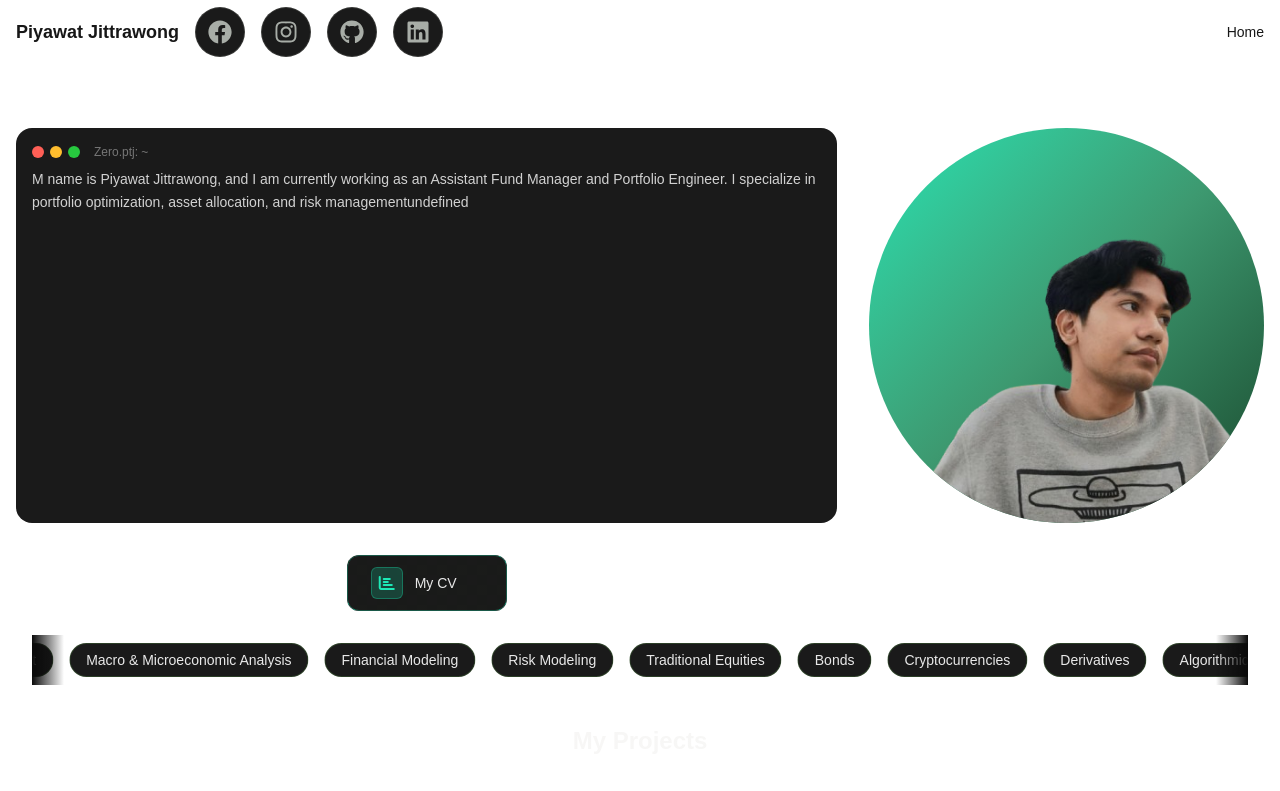
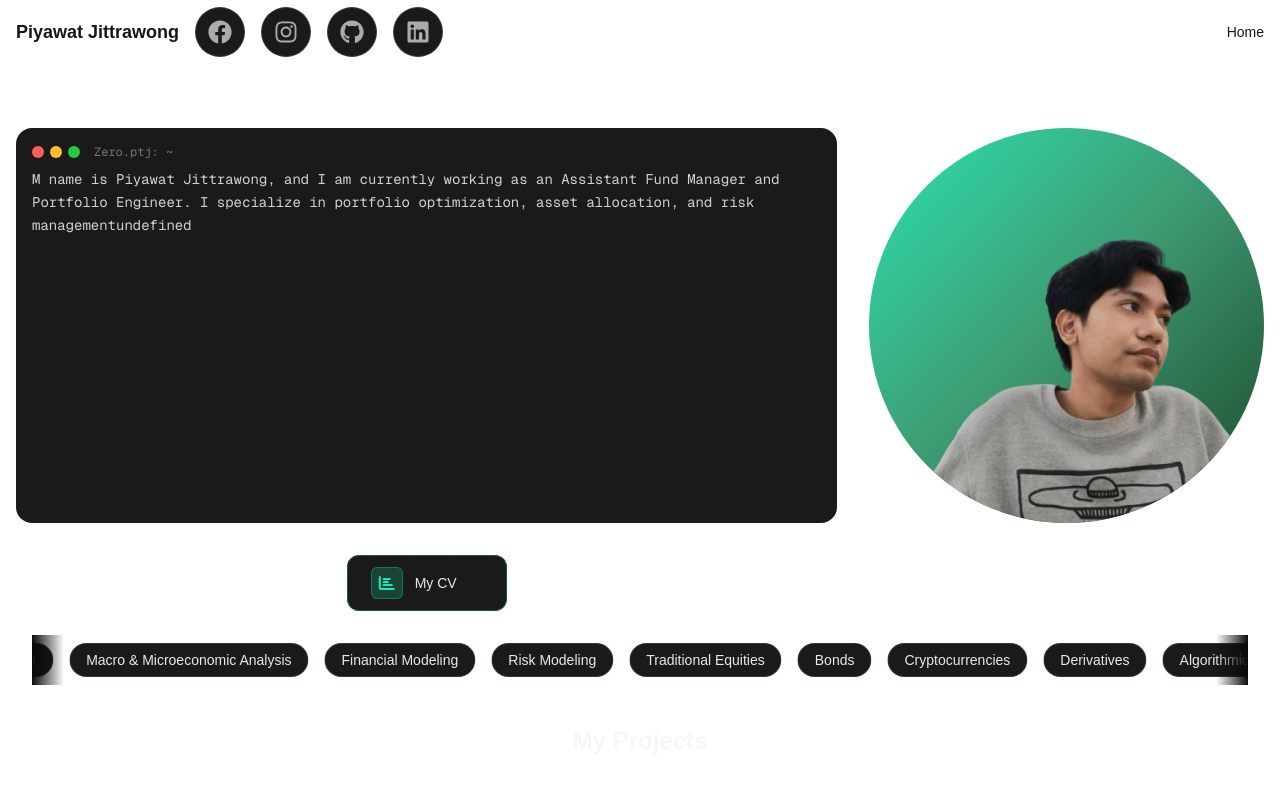
Before and after one commit to Zeroptj/myPorrtfolio, a Next.js app: page / in a window 1280 px wide. Shown: the top 791 px of the page. Built offline with nearby package versions, Linux system fonts and the light colour scheme; a web font is replaced by a local one.

Commit message:
Update web

```diff
--- a/src/app/layout.tsx
+++ b/src/app/layout.tsx
@@ -5,6 +5,15 @@ import { Navbar } from "@/components/layout/Navbar";
 import { Footer } from "@/components/layout/footer";
 import { ThemeProvider } from "@/components/layout/theme-provider";
 
+const geistSans = Geist({
+  variable: "--font-geist-sans",
+  subsets: ["latin"],
+});
+
+const geistMono = Geist_Mono({
+  variable: "--font-geist-mono",
+  subsets: ["latin"],
+});
 
 export const metadata: Metadata = {
   title: "Piyawat Portfolio",
@@ -25,7 +34,7 @@ export default function RootLayout({
   children: React.ReactNode;
 }>) {
   return (
-    <html lang="en" suppressHydrationWarning className="dark">
+    <html lang="en" suppressHydrationWarning className={`dark ${geistSans.variable} ${geistMono.variable}`}>
       <head>
         <link
           rel="stylesheet"
--- a/src/components/sections/experience/data.ts
+++ b/src/components/sections/experience/data.ts
@@ -1,7 +1,5 @@
 import { IconType } from 'react-icons'
-import {
-  FaRocket
-} from 'react-icons/fa'
+import { FaRocket } from 'react-icons/fa'
 import { SiNextdotjs } from 'react-icons/si'
 
 export interface Experience {
```
